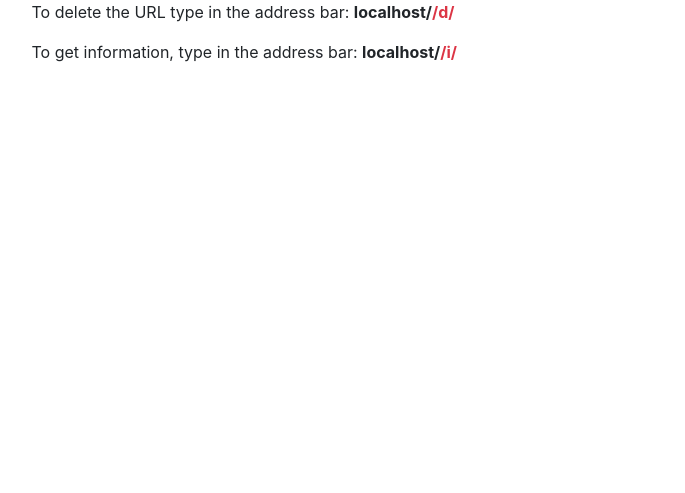
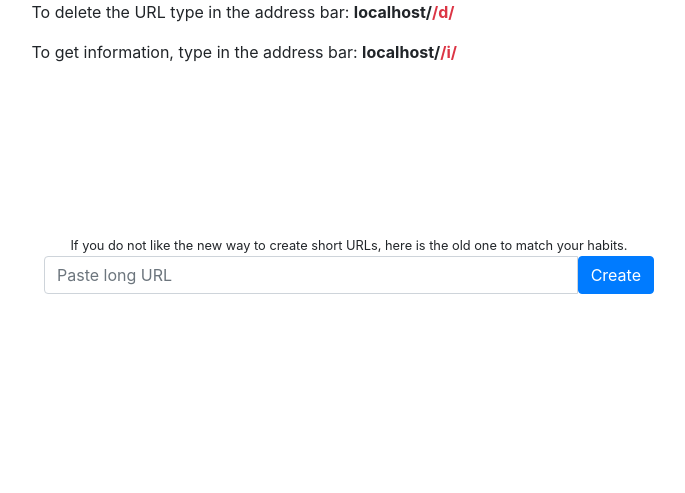
Before and after one commit to YuriyCherniy/lzy.su, a Django app: page /success/ in a window 1280 px wide. Shown: the part 222-715 px from the top of the page, without its empty margins (291-976 px from the left). Run offline with Django 4.2, Linux system fonts and the light colour scheme; some libraries are stand-ins or nearby versions.

Commit message:
added form.html template

```diff
--- a/short_urls/templates/short_urls/url_create_success.html
+++ b/short_urls/templates/short_urls/url_create_success.html
@@ -47,11 +47,18 @@
         </div>
     </div>
     <div class="row justify-content-lg-center">
-        <div class="col-lg-7 text-center text-lg-left">
+        <div class="col-lg-7 text-center text-lg-left mb-5">
             To get information, type in the address bar: <b>{{ request.get_host }}/{{ short_url }}<span class="text-danger">/i/{{ password }}</span></b>
         </div>
     </div>
 </div>
 
 
+<br>
+<br>
+<br>
+<br>
+
+{% include 'form.html' %}
+
 {% endblock content%}
--- /dev/null
+++ b/templates/form.html
@@ -0,0 +1,18 @@
+<div class="row justify-content-lg-center mx-3 mx-lg-0 mt-4">
+    <div class="col-lg-6">
+        <div class="text-center">
+            <small>If you do not like the new way to create short URLs, here is the old one to match your
+                habits.</small>
+        </div>
+        <form action="{% url 'url-create-by-form' %}" method="POST">
+            {% csrf_token %}
+            <div class="input-group">
+                <input required type="url" maxlength="2048" name="long_url" class="form-control" placeholder="Paste long URL">
+                <button class="btn btn-primary" type="submit">Create</button>
+            </div>
+        </form>
+        {% if form.errors %}
+        <small class="text-danger"><strong>{{ form.long_url.errors.as_text }}</strong></small>
+        {% endif %}
+    </div>
+</div>
```
Also changed, not shown: core/templates/core/index.html (+1 -18 lines).
